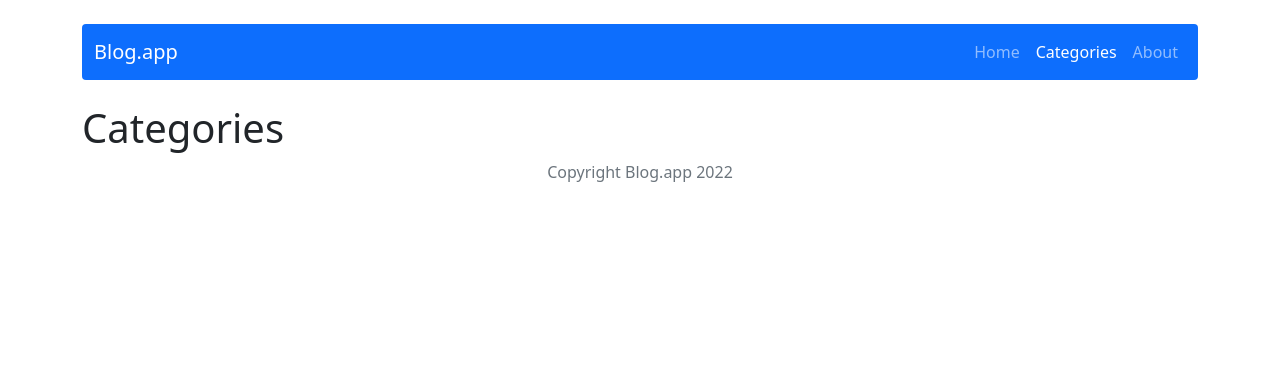
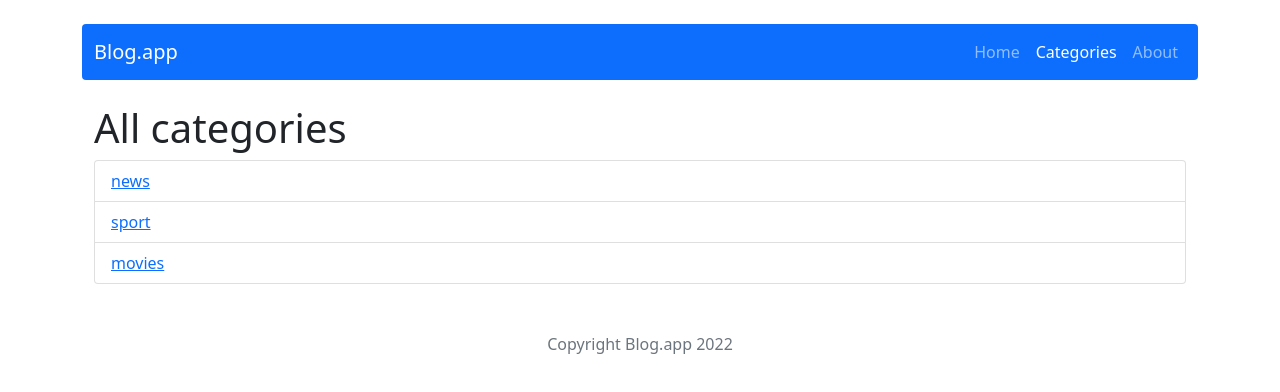
Before and after one commit to PiotrTancula/react-blog, a React (Create React App) app: page /categories in a window 1280 px wide. Shown: the top 392 px of the page. Built offline with nearby package versions, Linux system fonts and the light colour scheme.

Commit message:
Category route added , InsideSingleCategory direction added

```diff
--- a/src/App.js
+++ b/src/App.js
@@ -12,6 +12,7 @@ import InsideSinglePost from './components/pages/InsideSinglePost';
 import Posts from './components/features/Posts';
 import EditPostForm from './components/features/EditPostForm';
 import Categories from './components/views/Categories';
+import InsideSingleCategory from './components/pages/InsideSingleCategory';
 
 
 function App() {
@@ -28,6 +29,7 @@ function App() {
           <Route path="/post/add" element={<PostAdd />} />
           <Route path="/post/edit/:postId" element={<PostEdit />} />
           <Route path="/categories" element={<Categories />} />
+          <Route path="/categories/:categoryId" element={<InsideSingleCategory />} />
           <Route path="/about" element={<About />} />
           <Route path="*" element={<NotFound />} />
         </Routes>
--- /dev/null
+++ b/src/components/pages/InsideSingleCategory.js
@@ -0,0 +1,14 @@
+
+
+const InsideSingleCategory = () => {
+
+
+  return (
+    <h1>Inside single category</h1>
+
+  )
+
+
+}
+
+export default InsideSingleCategory;
--- a/src/components/views/Categories.js
+++ b/src/components/views/Categories.js
@@ -1,9 +1,29 @@
-
+import { Container, Row, Button, ListGroup } from "react-bootstrap";
+import { useSelector } from "react-redux";
+import { Link, useParams } from 'react-router-dom';
+import InsideSingleCategory from "../pages/InsideSingleCategory";
 
 const Categories = () => {
 
+  const postCategories = useSelector(state =>  state.postsCategory );
+  const categoryId = useParams();
   return (
-    <h1>Categories</h1>
+    <Container className="d-flex flex-column justify-content-between mb-5">
+      <h1>All categories</h1>
+      <ListGroup>
+        {postCategories.map(category =>
+
+          <ListGroup.Item>
+            <Link key={category.description} to={`/categories/${category.description}`}>
+              {category.description}
+
+            </Link>
+          </ListGroup.Item>)}
+
+      </ListGroup>
+    </Container>
+
+
 
   )
 
```
